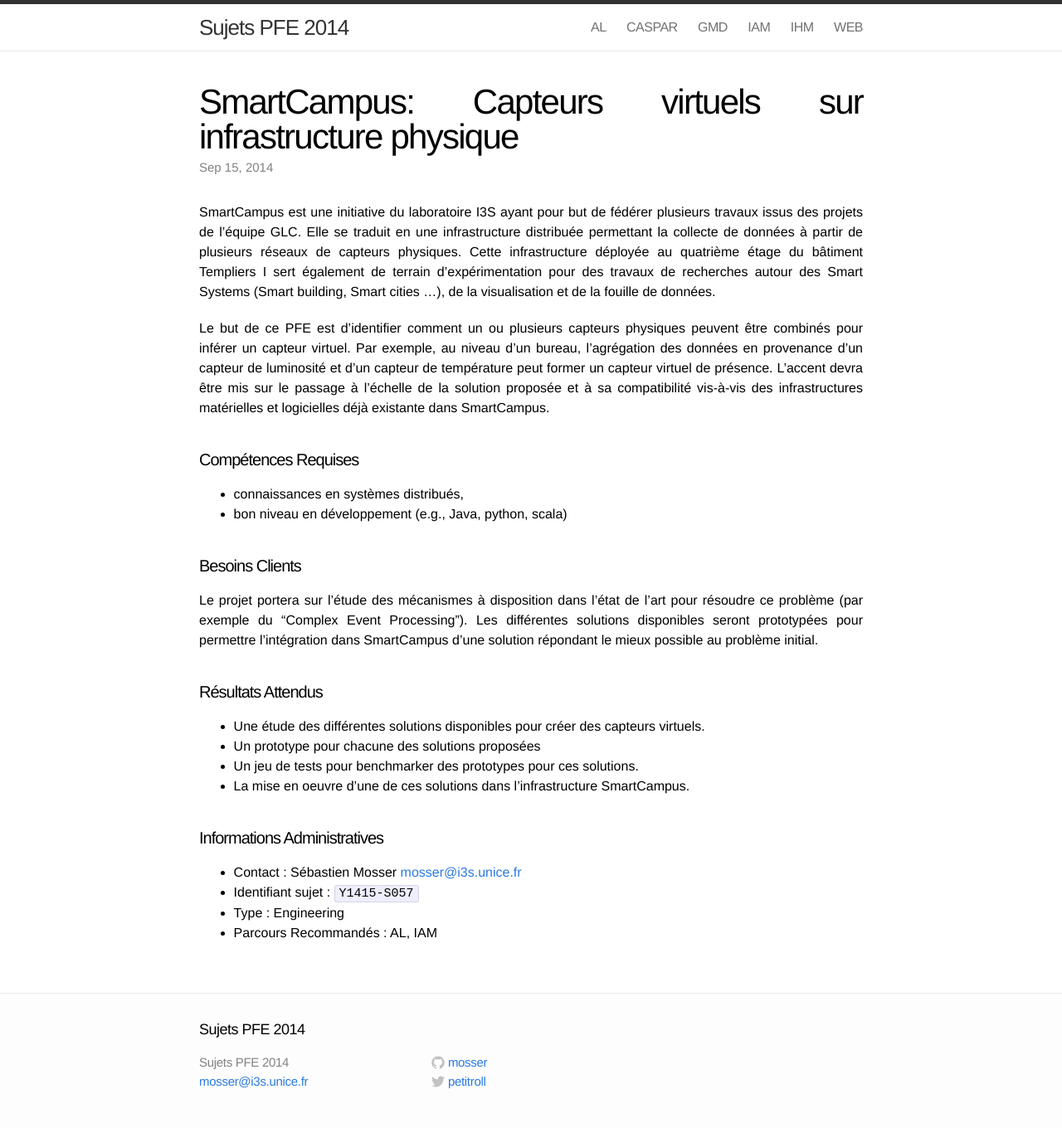
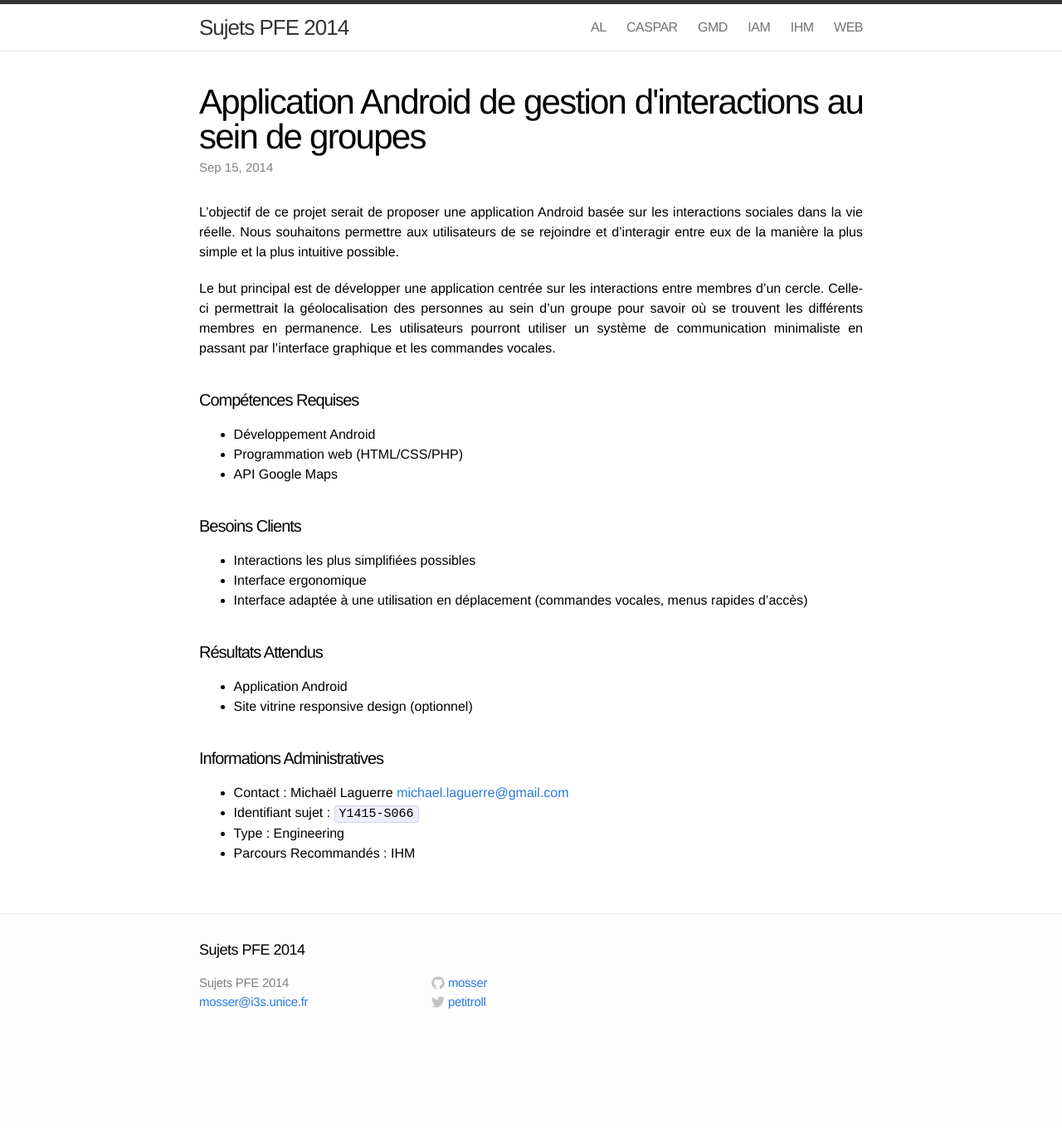
Before and after one commit to gmolines/pfe, a Jekyll site: the page built from _posts/2014-10-12-Y1415-S066.markdown, in a window 1280 px wide. Shown: the whole page at 83% size. Built offline with Jekyll 4.4.1, drawn with Linux system fonts in a browser that asks for light colours; after the commit the page ends 1264 px from its top, so only the background shows below that.

Commit message:
sujet perso

```diff
--- a/_posts/2014-10-12-Y1415-S066.markdown
+++ b/_posts/2014-10-12-Y1415-S066.markdown
@@ -1,35 +1,45 @@
 ---
 layout: post
-title: "SmartCampus: Capteurs virtuels sur infrastructure physique"
+title: "Application Android de gestion d'interactions au sein de groupes"
 date: 2014-09-15 22:18:54
-categories: [oqp, al, iam]
-students: ["Romain Alexandre", "Cécile Camillieri", "Clément Duffau", "Jérôme Rancati"]
+categories: [oqp, ihm]
+students: ["Anthony Da Mota", "Quentin Bitschené", "Hugo Martinez"]
 pid: Y1415-S057
 type: Engineering
-contact: Sébastien Mosser
+contact: Michael Laguerre
 ---
 
-SmartCampus est une initiative du laboratoire I3S ayant pour but de fédérer plusieurs travaux issus des projets de l’équipe GLC. Elle se traduit en une infrastructure distribuée permettant la collecte de données à partir de plusieurs réseaux de capteurs physiques. Cette infrastructure déployée au quatrième étage du bâtiment Templiers I sert également de terrain d’expérimentation pour des travaux de recherches autour des Smart Systems (Smart building, Smart cities …), de la visualisation et de la fouille de données.
+L'objectif de ce projet serait de proposer une application Android basée
+sur les interactions sociales dans la vie réelle. Nous souhaitons
+permettre aux utilisateurs de se rejoindre et d'interagir entre eux de la
+manière la plus simple et la plus intuitive possible.
 
-Le but de ce PFE est d’identifier comment un ou plusieurs capteurs physiques peuvent être combinés pour inférer un capteur virtuel. Par exemple, au niveau d’un bureau, l’agrégation des données en provenance d’un capteur de luminosité et d’un capteur de température peut former un capteur virtuel de présence. L’accent devra être mis sur le passage à l’échelle de la solution proposée et à sa compatibilité vis-à-vis des infrastructures matérielles et logicielles déjà existante dans SmartCampus.
+Le but principal est de développer une application centrée sur les
+interactions entre membres d'un cercle. Celle-ci permettrait la
+géolocalisation des personnes au sein d'un groupe pour savoir où se
+trouvent les différents membres en permanence. Les utilisateurs pourront
+utiliser un système de communication minimaliste en passant par
+l'interface graphique et les commandes vocales.
+
 
 #### Compétences Requises
-* connaissances en systèmes distribués,
-* bon niveau en développement (e.g., Java, python, scala)
+- Développement Android
+- Programmation web (HTML/CSS/PHP)
+- API Google Maps
 
 
 #### Besoins Clients
-Le projet portera sur l’étude des mécanismes à disposition dans l’état de l’art pour résoudre ce problème (par exemple du “Complex Event Processing”). Les différentes solutions disponibles seront prototypées pour permettre l’intégration dans SmartCampus d’une solution répondant le mieux possible au problème initial.
+- Interactions les plus simplifiées possibles
+- Interface ergonomique
+- Interface adaptée à une utilisation en déplacement (commandes vocales,
+menus rapides d'accès)
 
 #### Résultats Attendus
-  * Une étude des différentes solutions disponibles pour créer des capteurs virtuels.
-  * Un prototype pour chacune des solutions proposées
-  * Un jeu de tests pour benchmarker des prototypes pour ces solutions.
-  * La mise en oeuvre d’une de ces solutions dans l’infrastructure SmartCampus.
-
+- Application Android
+- Site vitrine responsive design (optionnel)
 
 #### Informations Administratives
-  * Contact : Sébastien Mosser <mosser@i3s.unice.fr>
-  * Identifiant sujet : `Y1415-S057`
-  * Type : Engineering
-  * Parcours Recommandés : AL,  IAM
+* Contact : Michaël Laguerre <michael.laguerre@gmail.com>
+* Identifiant sujet : `Y1415-S066`
+* Type : Engineering
+* Parcours Recommandés : IHM
```
